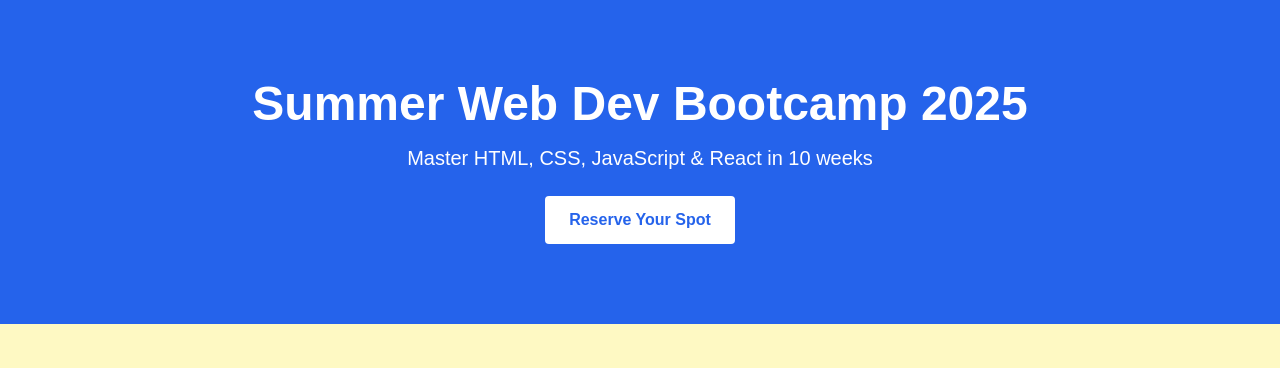
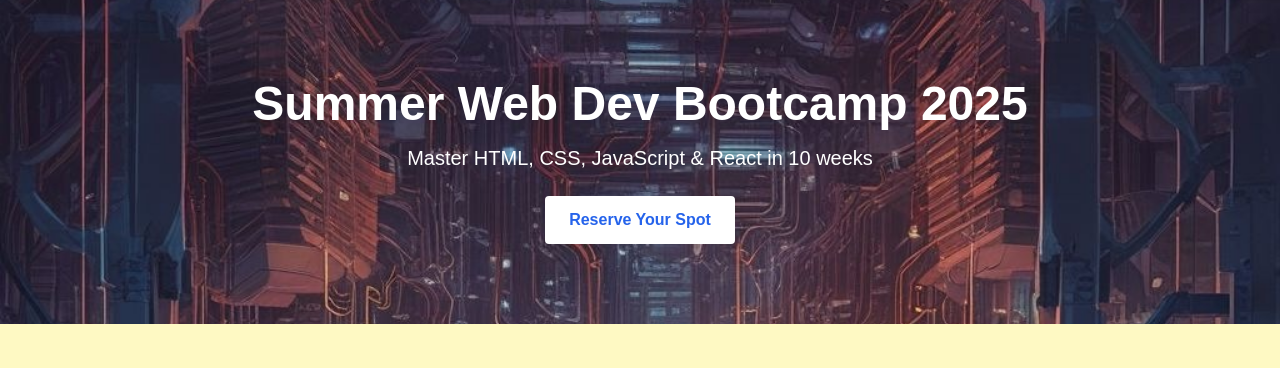
Before and after one commit to Zuha-SB/Web-Dev-Bootcamp, a Next.js app: page / in a window 1280 px wide. Shown: the top 368 px of the page. Built offline with nearby package versions, Linux system fonts and the light colour scheme.

Commit message:
add bg, fix form bug

```diff
--- a/components/Hero.js
+++ b/components/Hero.js
@@ -1,6 +1,9 @@
 export default function Hero() {
     return (
-      <section className="bg-blue-600 text-white py-20 px-6 text-center">
+      <section
+        className="bg-cover bg-center text-white py-20 px-6 text-center"
+        style={{ backgroundImage: "url('./magicstudio-art.jpg')" }}
+      >
         <h1 className="text-4xl md:text-5xl font-bold mb-4">Summer Web Dev Bootcamp 2025</h1>
         <p className="text-lg md:text-xl mb-6">Master HTML, CSS, JavaScript & React in 10 weeks</p>
         <a href="#signup" className="inline-block bg-white text-blue-600 font-semibold px-6 py-3 rounded hover:bg-gray-100 transition">
--- a/components/RegistrationForm.js
+++ b/components/RegistrationForm.js
@@ -1,11 +1,19 @@
 export default function RegistrationForm() {
   return (
-    <section id="registration" className="py-16 px-6 max-w-xl mx-auto">
+    <section id="registration" className="py-16 px-4 sm:px-6 max-w-xl mx-auto">
       <h2 className="text-3xl font-bold text-center mb-6">Register for the Bootcamp</h2>
 
-      {/* Embed Google Form */}
-      <div className="bg-white shadow-md rounded px-8 pt-6 pb-8 mb-4">
-      <iframe src="https://docs.google.com/forms/d/e/1FAIpQLSdFU7076ck9f5Db15JVIxsF0OpG7sDfY1icniu0L7KTdM_ePQ/viewform?embedded=true" width="640" height="1052" frameborder="0" marginheight="0" marginwidth="0">Loading…</iframe>
+      <div className="bg-white shadow-md rounded px-4 sm:px-8 pt-6 pb-8 mb-4">
+        <div className="relative" style={{ paddingBottom: '150%', height: 0 }}>
+          <iframe
+            src="https://docs.google.com/forms/d/e/1FAIpQLSdFU7076ck9f5Db15JVIxsF0OpG7sDfY1icniu0L7KTdM_ePQ/viewform?embedded=true"
+            className="absolute top-0 left-0 w-full h-full"
+            allowFullScreen
+            title="Registration Form"
+          >
+            Loading…
+          </iframe>
+        </div>
       </div>
     </section>
   );
--- a/pages/index.js
+++ b/pages/index.js
@@ -13,6 +13,7 @@ export default function Home() {
       <Head>
         <title>Summer Web Dev Bootcamp 2025</title>
         <meta name="description" content="Join our immersive summer bootcamp to kickstart your career in web development." />
+        <meta name="viewport" content="width=device-width, initial-scale=1"></meta>
       </Head>
       <main className="bg-white text-gray-800">
         <Hero />
```
Also changed, not shown: public/magicstudio-art.jpg (added).
